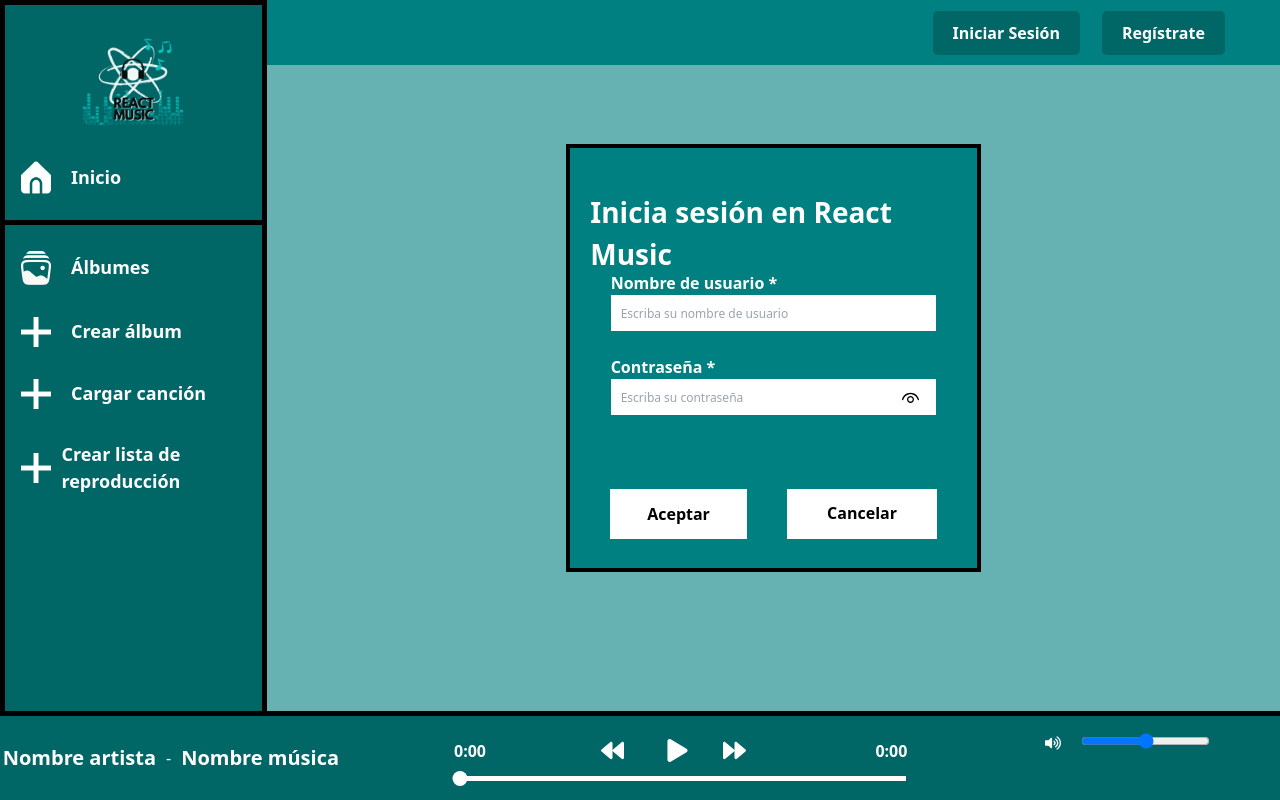
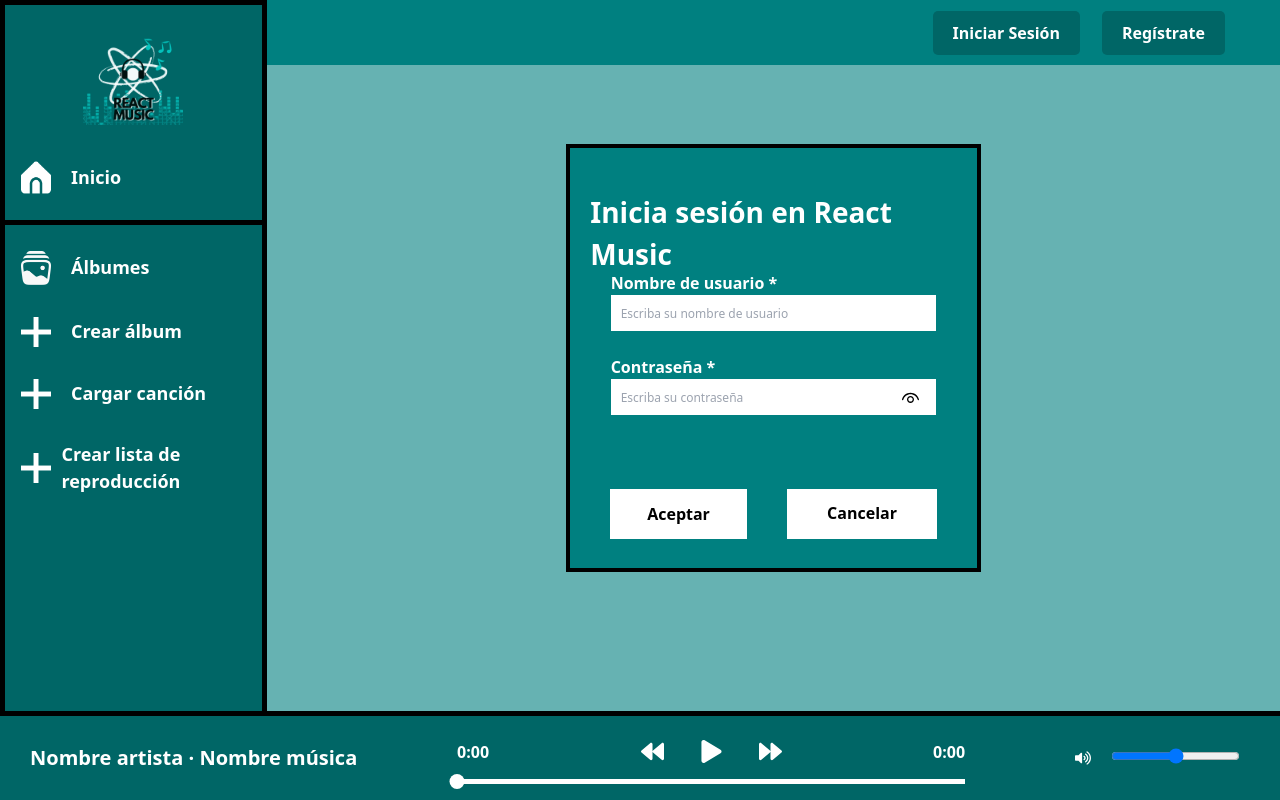
Before and after one commit to IVANCCAMA/Spotify-React, a React (Create React App) app in the folder spotify/: page /iniciarsesion in a window 1280 px wide. Built offline with nearby package versions, Linux system fonts and the light colour scheme; some icons are missing.

Commit message:
Estilo de la barra de reproducción

```diff
--- a/spotify/src/components/estilosReproductor.css
+++ b/spotify/src/components/estilosReproductor.css
@@ -6,133 +6,80 @@
   justify-content: space-between;
   padding: 5px;
   height: 89px;
-  width: 100%;  /* Ajustado al 100% para cubrir todo el ancho de la pantalla */
-  position: fixed;  /* Hace que el reproductor se fije en la posición */
-  bottom: 0;  /* Alinea el reproductor al fondo de la página */
-  left: 0;  /* Alinea el reproductor a la izquierda de la página */
-  z-index: 1000;  /* Asegura que el reproductor esté encima de otros elementos */
+  width: 100%;
+  position: fixed;
+  bottom: 0;
+  left: 0;
+  z-index: 1000;
   border-top: 5px solid black;
 }
 
-
-  .info-cancion, .detalles-musica{
-    position: absolute;
-    right: 70%;
-    display: flex;
-    align-items: center;
-    margin: 0;
-    border: none;
-    padding: 0;
-
-  }
-  /*
-  .portada-album {
-    width: 100px;
-    height: 50px;
-    object-fit: cover;
-  }*/
-
 .detalles-musica {
+  position: relative;
   padding: 15px;
   display: flex;
   align-items: center;
   flex-wrap: nowrap;
 }
-.nombre-musica,
-.nombre-artista {
-  margin: 0 10px;   /* Aumenta el espacio antes y después para compensar la eliminación del guion */
-    white-space: nowrap;
-    line-height: 1.2;
+
+.detalles-musica span {
+  margin: 0 10px;
   font-size: 20px;
   font-weight: bold;
 }
 
 .controls {
-    position: absolute;
-    left: 42.5%;
+  position: relative;
   display: flex;
   align-items: center;
   justify-content: space-between;
-    margin-top: -35px;
-    padding-right: 0;
+  flex-wrap: wrap;
+  width: 40%;
+  height: 80%;
 }
 
+.controls span {
+  font-weight: 700;
+}
 
-  .boton-control, .boton-siguiente, .boton-anterior {
+.boton-control {
   font-size: 23px;
   padding: 8px;
   border: none;
   cursor: pointer;
   background: none;
   color: #fff;
-    margin:  10px;
+  margin: 0 10px;
   cursor: pointer;
-    margin-top: 29px;
-
-  }
-  .boton-control{
-    margin-left: 16.7px;
-  }
-   .boton-anterior {
-    margin-left: 32px;
-  }
-  .boton-siguiente{
-    margin-left:8px;
 }
 
 .contenedor {
   display: flex;
   padding: 15px;
-    position: fixed;
-    bottom: 0;
-    right: 0;
-    padding-bottom: 45px;
-    padding-right: 50px;
-
+  position: relative;
 }
 
-  .boton-mute   {
+.boton-mute {
   background: none;
   border: none;
   margin-left: 20px;
   cursor: pointer;
-
 }
 
 .volumen {
   margin-right: 20px;
-
 }
 
 .volumen-slider {
   margin-left: 20px;
 }
-  .control-button:hover {
-    color: black;
-  }
-  .control-button {
-    background: none;
-    border: none;
-    color: white;
-    cursor: pointer;
-    font-size: 1.5rem; /* Tamaño de los iconos */
-    transition: color 0.3s ease; /* Transición suave del color */
-
-  }
 
 .progress-bar {
-    width: 34.85%;
+  width: 100%;
   background-color: #ffffff;
   height: 5px;
-    position: absolute;
-    left: 35.9%;
-    margin: auto;
-    margin-top: 40px;
-    /* z-index: -1; */
+  position: relative;
   cursor: pointer;
-  }
-  .duracion-total{
-    margin-left: 21px;
 }
 
 .progress-line {
@@ -155,38 +102,4 @@
   height: 15px;
   width: 15px;
   border-radius: 50%;
-    user-select: none;
 }
-  .contenedor-controles {
-    display: flex;
-    justify-content: center;
-    /* Estilos específicos para centrar horizontalmente los controles */
-  }
-
-  .contenedor-progreso {
-    display: flex;
-    justify-content: center;
-    /* Estilos específicos para centrar horizontalmente la barra de progreso */
-  }
-
-  /* agregado por Samca83 */
-  .ubiIzq {
-    margin-left: -90px;
-    font-weight: bold;
-    margin-top: 20px;
-  }
-
-  .ubiDer {
-    margin-left: 90px;
-    font-weight: bold;
-    margin-top: 20px;
-  }
-
-  .ubiCenter {
-    margin-left: 90px;
-
-  }
-
-  .oculto {
-    display: none;
-  }
--- a/spotify/src/components/reproducirCancion.js
+++ b/spotify/src/components/reproducirCancion.js
@@ -373,54 +373,41 @@ function ReproducirCancion () {
 
   return (
     <div className="reproductorMusica">
-      <div className="info-cancion">
       <div className="detalles-musica">
-          <span className="nombre-artista">{nombreArtista}</span>
-          -
-          <span className="nombre-musica">{nombreMusica}</span>
-          <span className="nombre-musica">
-            <div className="timer oculto" id="timer">
-                {tiempoActual} / {duracionTotal}
-            </div>
-          </span>
-        </div>
+        <span>{nombreArtista} · {nombreMusica}</span>
       </div>
 
-      <div>
+      <div className="controls">
+        <span>{tiempoActual}</span>
 
-      </div>
-        <div className="controls">
-          <div className="ubiIzq">
-              <div className="tiempo-actual">
-                {tiempoActual}
-              </div>
-          </div>
-          <div className="ubiCenter">
         <audio ref={audioRef} />
 
-            <button onDoubleClick={cancionAnterior} onClick={inicioCancion} className="boton-control">
-
-
+        <div>
+          <button
+            onDoubleClick={cancionAnterior}
+            onClick={inicioCancion}
+            className="boton-control">
             <FaBackward />
           </button>
-            <button onClick={clicReproducirPause} className="boton-control">
+
+          <button
+            onClick={clicReproducirPause}
+            className="boton-control">
             {estaReproduciendo ? <FaPause /> : <FaPlay />}
           </button>
-            <button onClick={sigCancion} className="boton-siguiente">
+
+          <button
+            onClick={sigCancion}
+            className="boton-control">
             <FaForward />
           </button>
         </div>
-          <div className="ubiDer">
-              <div className="duracion-total">
-                {duracionTotal}
-              </div>
-          </div>
 
-        </div>
+        <span className="time">{duracionTotal}</span>
 
         <div
           className="progress-bar"
-        /* onClick={actualizarProgreso}  */
+          onClick={actualizarProgreso}
           onMouseDown={iniciarArrastre}
           onMouseMove={moverCirculo}
           onMouseUp={finalizarArrastreGlobal}
@@ -431,8 +418,9 @@ function ReproducirCancion () {
             <div className="progress-circle"></div>
           </div>
         </div>
+      </div>
 
-      <div className = "contenedor">
+      <div className="contenedor">
         <button onClick={mutearDesmutear} className="boton-mute">
           {muted ? <FaVolumeOff /> : <FaVolumeUp />}
         </button>
@@ -447,7 +435,6 @@ function ReproducirCancion () {
           />
         </div>
       </div>
-
     </div>
   );
 
```
Lines whose indentation alone changed are shown as unchanged.
